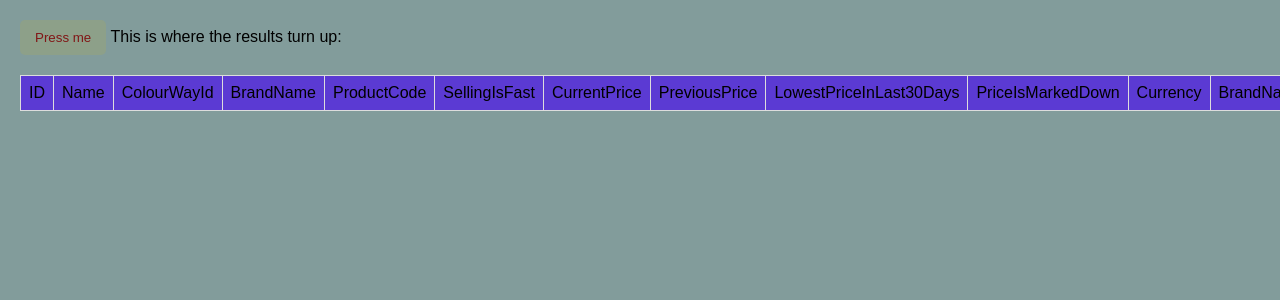
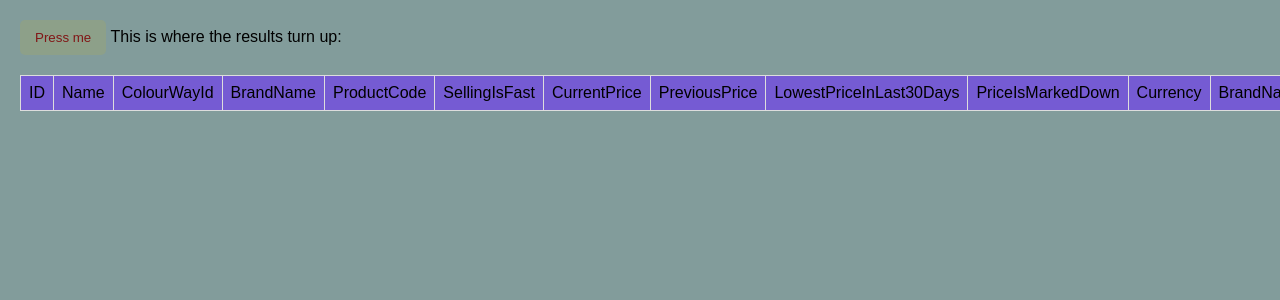
Before and after one commit to avinashd144/pda_20032381, a Flask app: template templates/home.html in a window 1280 px wide; the page is wider, and only the part inside the window is pictured. Shown: the top 300 px of that part. Run offline with Flask 3, Linux system fonts and the light colour scheme; the template is opened without the code that fills it, so the values that code supplies are empty.

Commit message:
clean up

```diff
--- a/templates/home.html
+++ b/templates/home.html
@@ -25,7 +25,7 @@
     width: 100%;
     border-collapse: collapse;
     margin-top: 20px;
-    background-color: rgb(91, 58, 211);
+    background-color: rgb(117, 91, 211);
   }
   th, td {
     border: 1px solid #ddd;
```
